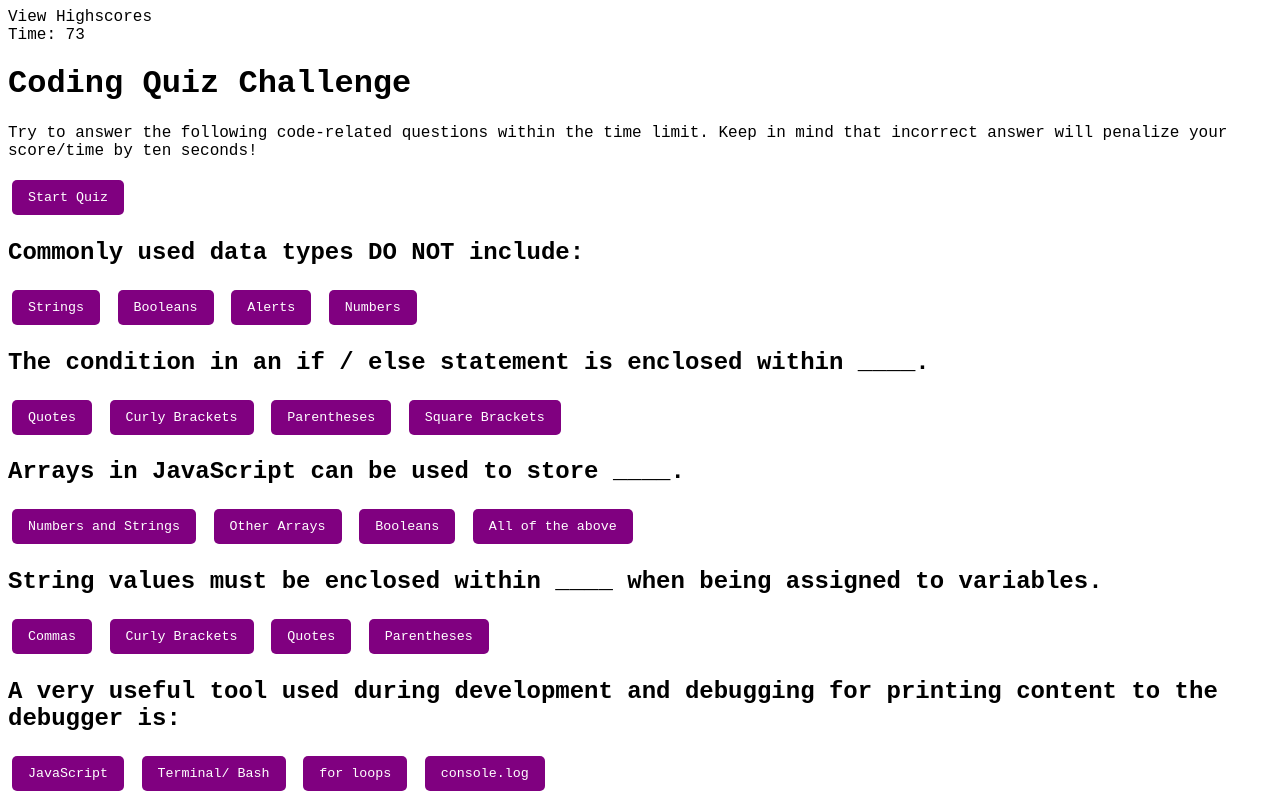
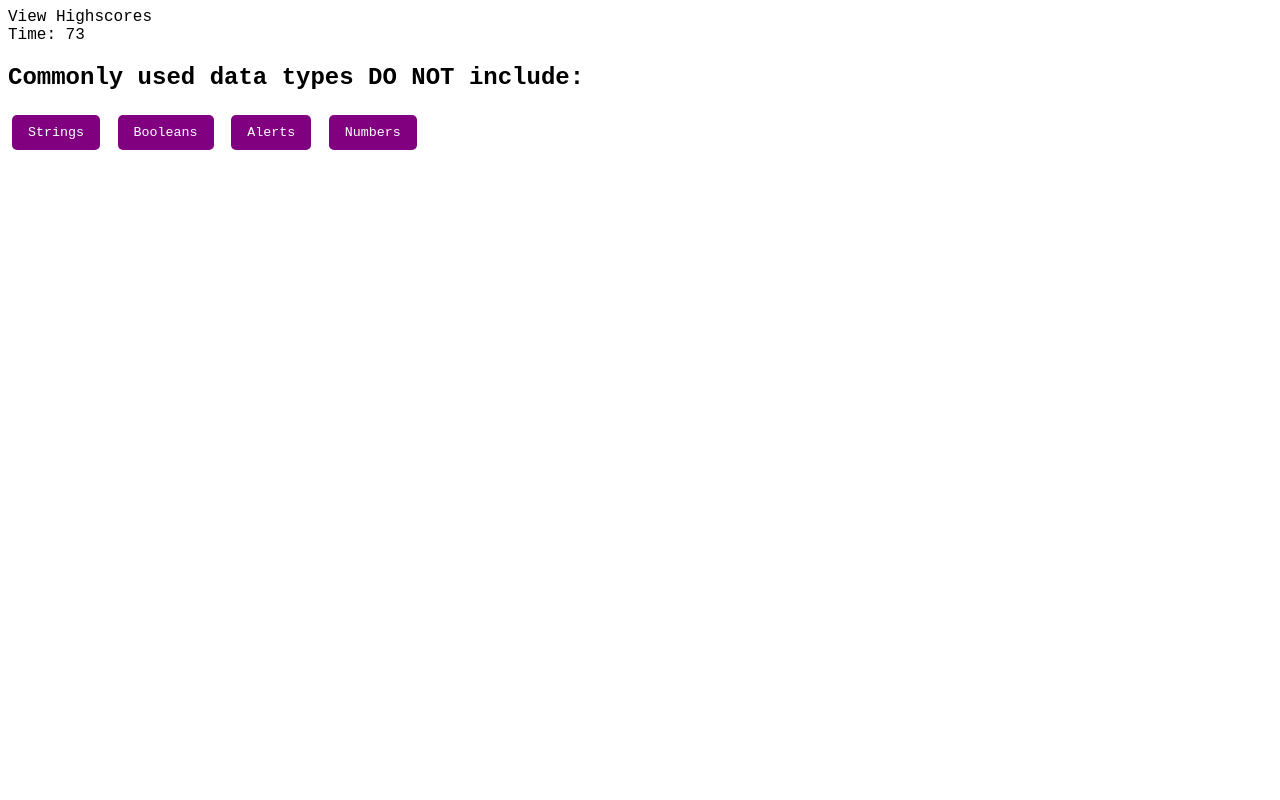
Before and after one commit to CalvinTurner10/Homework04_Javascript-Code-Quiz, a plain HTML site: page index.html in a window 1280 px wide. Both pictures are taken after a click on the button "Start Quiz". Shown: the top 800 px of the page. Drawn offline with Linux system fonts and the light colour scheme.

Commit message:
question function added

```diff
--- a/Assets/js/question.js
+++ b/Assets/js/question.js
@@ -0,0 +1,51 @@
+function show(one){
+    const firstPage = document.getElementById(one);
+    if (!one){
+        alert("New Page");
+        return;
+    }
+}
+const pages = document.getElementsByClassName("page");
+for (let i = 0; i < pages.length; i++){
+    pages[i].style.display = "none";
+}
+one.style.display = "block";
+
+document.getElementById("start-btn").addEventListener("click", function show(){
+    const pages2 = document.getElementsByClassName("pages");
+    for (let i = 0; i < pages.length; i++){
+        pages[i].style.display = "none";
+        two.style.display = "block"}});
+
+var questions1 =docuemnt.getElementsByClassName("questions-1");
+addQuestionListener(questions1, three);
+
+var questions1 =docuemnt.getElementsByClassName("questions-1");
+addQuestionListener(questions2, four);
+
+var questions1 =docuemnt.getElementsByClassName("questions-1");
+addQuestionListener(questions3, five);
+
+var questions1 =docuemnt.getElementsByClassName("questions-1");
+addQuestionListener(questions4, six);
+
+var questions1 =docuemnt.getElementsByClassName("questions-1");
+addQuestionListener(questions5, seven);
+
+function addQuestionListener(questions2, pageElement){
+    for (let i = 0; i < 4; i++){
+        let question = questions2[i];
+        question.addEventListener("click", function show(){
+            const pages4 = document.getElementsByClassName("page");
+            for ( let i =0; i < pages.length; i++){
+                pages[i].style.display = "none";
+                pageElement.style.display = "block"}});
+            }
+        }
+document.getElementById("form").onsubmit = function () {submitForm()}
+
+function submitForm(){
+    for (let i =0; i < pages.length; i++){
+        pages[i].style.display = "none";
+        eight.style.display = "block"};
+    }
--- a/index.html
+++ b/index.html
@@ -21,38 +21,38 @@
     </div>
     <div class ="page" id="two">
         <h2>Commonly used data types DO NOT include:</h2>
-        <button class = "question-1 incorrect"> Strings</button>
-        <button class = "question-1 incorrect"> Booleans</button>
-        <button class = "question-1 correct"> Alerts</button>
-        <button class = "question-1 incorrect"> Numbers</button>
+        <button class = "questions-1 incorrect"> Strings</button>
+        <button class = "questions-1 incorrect"> Booleans</button>
+        <button class = "questions-1 correct"> Alerts</button>
+        <button class = "questions-1 incorrect"> Numbers</button>
     </div>
     <div class ="page" id="three">
         <h2>The condition in an if / else statement is enclosed within ____. </h2>
-        <button class = "question-1 incorrect"> Quotes</button>
-        <button class = "question-1 incorrect"> Curly Brackets</button>
-        <button class = "question-1 correct"> Parentheses</button>
-        <button class = "question-1 incorrect"> Square Brackets</button>
+        <button class = "questions-2 incorrect"> Quotes</button>
+        <button class = "questions-2 incorrect"> Curly Brackets</button>
+        <button class = "questions-2 correct"> Parentheses</button>
+        <button class = "questions-2 incorrect"> Square Brackets</button>
     </div>
     <div class ="page" id="four">
         <h2>Arrays in JavaScript can be used to store ____.</h2>
-        <button class = "question-1 incorrect"> Numbers and Strings</button>
-        <button class = "question-1 incorrect"> Other Arrays</button>
-        <button class = "question-1 correct"> Booleans</button>
-        <button class = "question-1 incorrect"> All of the above</button>
+        <button class = "questions-3 incorrect"> Numbers and Strings</button>
+        <button class = "questions-3 incorrect"> Other Arrays</button>
+        <button class = "questions-3 correct"> Booleans</button>
+        <button class = "questions-3 incorrect"> All of the above</button>
     </div>
     <div class ="page" id="five">
         <h2>String values must be enclosed within ____ when being assigned to variables. </h2>
-        <button class = "question-1 incorrect"> Commas</button>
-        <button class = "question-1 incorrect"> Curly Brackets</button>
-        <button class = "question-1 correct"> Quotes</button>
-        <button class = "question-1 incorrect"> Parentheses</button>
+        <button class = "questions-4 incorrect"> Commas</button>
+        <button class = "questions-4 incorrect"> Curly Brackets</button>
+        <button class = "questions-4 correct"> Quotes</button>
+        <button class = "questions-4 incorrect"> Parentheses</button>
     </div>
     <div class ="page" id="six">
         <h2> A very useful tool used during development and debugging for printing content to the debugger is: </h2>
-        <button class = "question-1 incorrect"> JavaScript</button>
-        <button class = "question-1 incorrect"> Terminal/ Bash</button>
-        <button class = "question-1 correct"> for loops</button>
-        <button class = "question-1 incorrect"> console.log</button>
+        <button class = "questions-5 incorrect"> JavaScript</button>
+        <button class = "questions-5 incorrect"> Terminal/ Bash</button>
+        <button class = "questions-5 correct"> for loops</button>
+        <button class = "questions-5 incorrect"> console.log</button>
     </div>
     <div class ="page" id ="seven">
     <h2>All done!</h2>
@@ -75,6 +75,7 @@
         <button id= "clear">Clear</button>
         <script src ="Develop/logic.js"></script>
         <script src="./Assets/js/score.js"></script>
+        <script src ="Assets/js/question.js"></script>
     </div>
 </body>
 </html>
```
